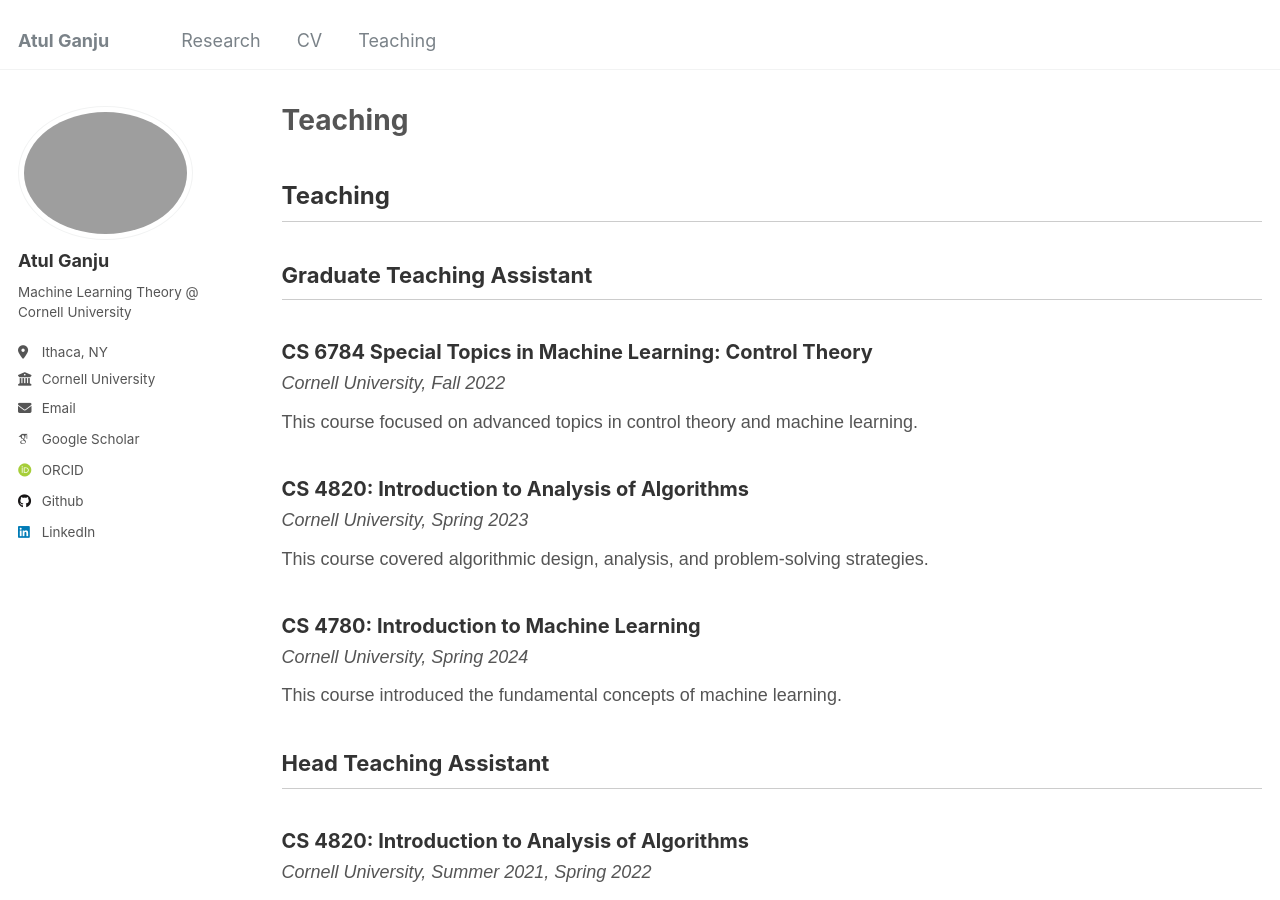
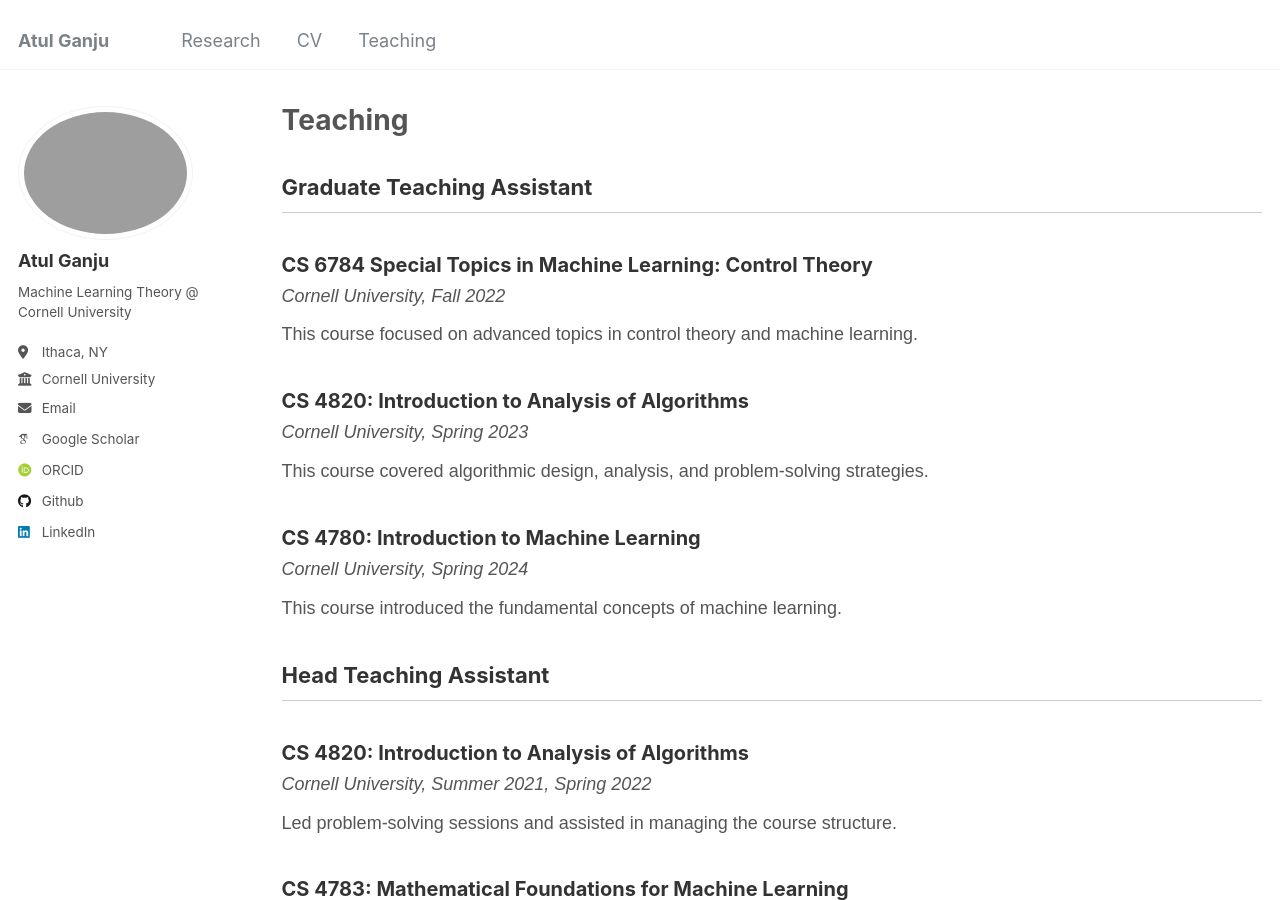
Before and after one commit to atulganju/atulganju.github.io, a Jekyll site: the page built from _pages/teaching.html, in a window 1280 px wide and 900 px high. Built offline with Jekyll 4.4.1, drawn with Linux system fonts in a browser that asks for light colours; some web fonts are replaced.

Commit message:
Update teaching.html

```diff
--- a/_pages/teaching.html
+++ b/_pages/teaching.html
@@ -51,8 +51,6 @@ author_profile: true
     </style>
 </head>
 <body>
-    <h2>Teaching</h2>
-    <hr> <!-- Line under the main header -->
 
     <div class="teaching-experience">
         <h4>Graduate Teaching Assistant</h4>
```
